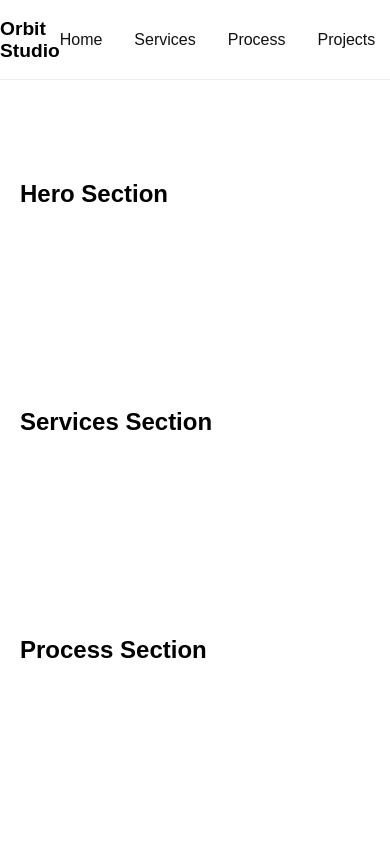
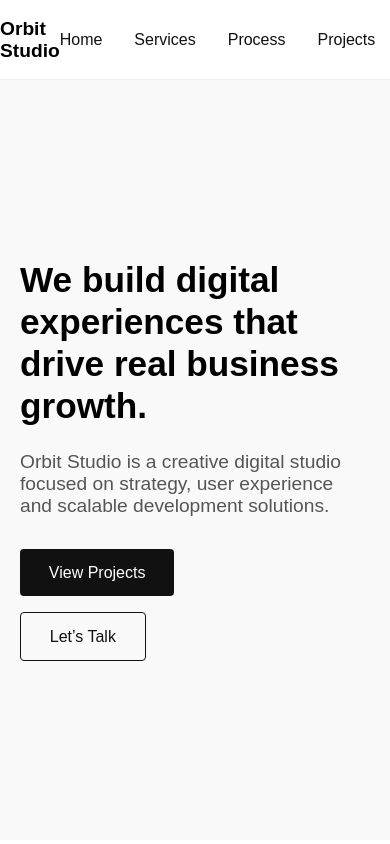
Before and after one commit to DaviddeCaso/orbit-studio, a React (Vite) app: page / in a window 390 px wide. Shown: the top 844 px of the page. Built offline with nearby package versions, Linux system fonts and the light colour scheme.

Commit message:
feat: implement hero section with CTA and responsive layout

```diff
--- a/src/sections/Hero.jsx
+++ b/src/sections/Hero.jsx
@@ -1,7 +1,25 @@
 function Hero() {
   return (
-    <section id="hero">
-      <h1>Hero Section</h1>
+    <section id="hero" className="hero">
+      <div className="container hero-content">
+        <div className="hero-text">
+          <h1>
+            We build digital experiences that drive real business growth.
+          </h1>
+          <p>
+            Orbit Studio is a creative digital studio focused on strategy,
+            user experience and scalable development solutions.
+          </p>
+          <div className="hero-buttons">
+            <a href="#projects" className="btn-primary">
+              View Projects
+            </a>
+            <a href="#contact" className="btn-secondary">
+              Let’s Talk
+            </a>
+          </div>
+        </div>
+      </div>
     </section>
   );
 }
--- a/src/styles/globals.css
+++ b/src/styles/globals.css
@@ -60,3 +60,69 @@ nav a {
   color: #111;
   font-weight: 500;
 }
+
+/* HERO */
+
+.hero {
+  min-height: 90vh;
+  display: flex;
+  align-items: center;
+  background: #f9f9f9;
+}
+
+.hero-content {
+  display: flex;
+  align-items: center;
+}
+
+.hero-text {
+  max-width: 700px;
+}
+
+.hero h1 {
+  font-size: 3rem;
+  line-height: 1.2;
+  margin-bottom: 1.5rem;
+}
+
+.hero p {
+  font-size: 1.2rem;
+  color: #555;
+  margin-bottom: 2rem;
+}
+
+.hero-buttons {
+  display: flex;
+  gap: 1rem;
+}
+
+/* BUTTONS */
+
+.btn-primary {
+  background: #111;
+  color: white;
+  padding: 0.9rem 1.8rem;
+  text-decoration: none;
+  border-radius: 4px;
+  font-weight: 500;
+}
+
+.btn-secondary {
+  border: 1px solid #111;
+  color: #111;
+  padding: 0.9rem 1.8rem;
+  text-decoration: none;
+  border-radius: 4px;
+  font-weight: 500;
+}
+
+@media (max-width: 768px) {
+  .hero h1 {
+    font-size: 2.2rem;
+  }
+
+  .hero-buttons {
+    flex-direction: column;
+    align-items: flex-start;
+  }
+}
```
